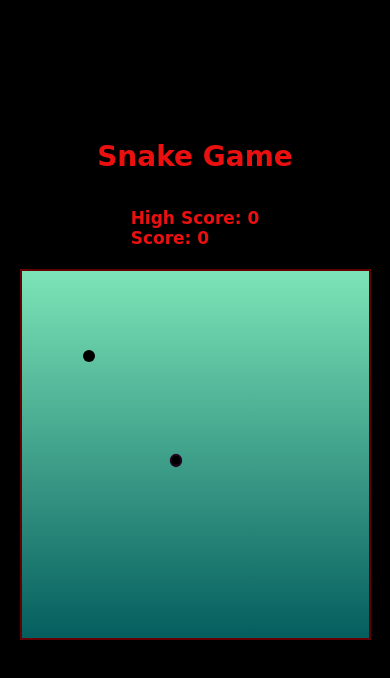
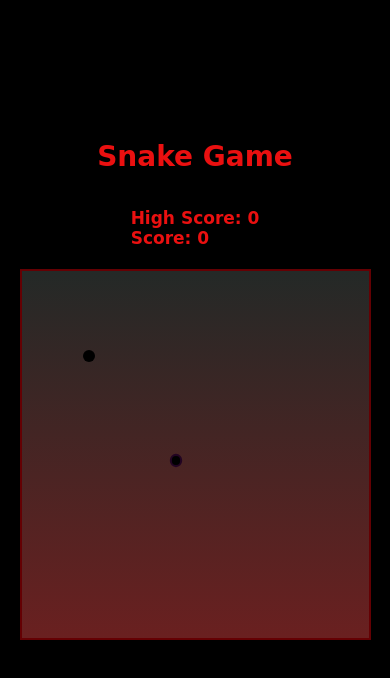
Before and after one commit to mehakkhilji296/SnakeGame.github.io, a plain HTML site: page index.html in a window 390 px wide. Drawn offline with Linux system fonts and the light colour scheme.

Commit message:
Update index.css

```diff
--- a/index.css
+++ b/index.css
@@ -105,7 +105,7 @@ align-items: center;
         font-family: 'Knewave', cursive;
     }
     #board{
-        background: linear-gradient(rgb(124, 228, 183), rgb(4, 94, 94));
+         background: linear-gradient(rgb(36, 41, 39), rgb(106, 32, 32));
         width: 90vmin;
         height: 44vmax;
         margin-top: 17px;
@@ -174,7 +174,7 @@ align-items: center;
 
     }
        #board{
-        background: linear-gradient(rgb(124, 228, 183), rgb(4, 94, 94));
+         background: linear-gradient(rgb(36, 41, 39), rgb(106, 32, 32));
         width: 90vmin;
         height: 44vmax;
         margin-top: 17px;
```
